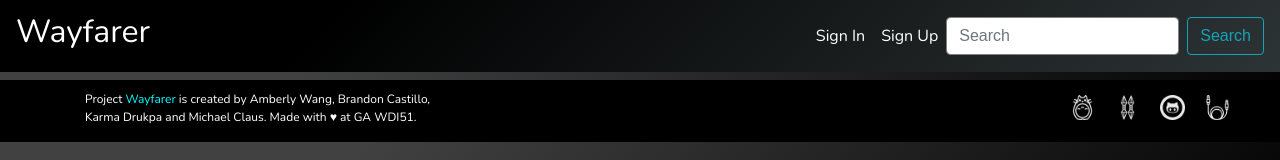
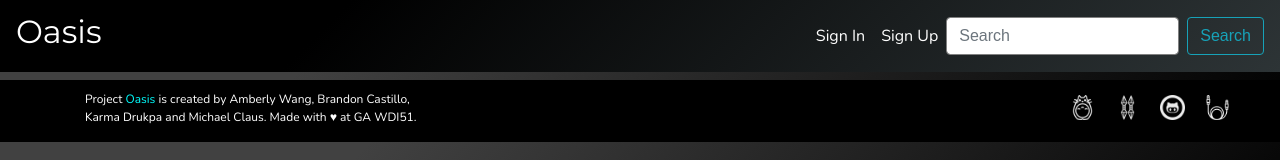
Before and after one commit to brandonmcastillo/Oasis-FrontEnd, a React (Create React App) app: page /Post in a window 1280 px wide. Shown: the top 160 px of the page. Built offline with nearby package versions, Linux system fonts and the light colour scheme.

Commit message:
Changed App name to Oasis

```diff
--- a/public/index.html
+++ b/public/index.html
@@ -33,7 +33,7 @@
       Learn how to configure a non-root public URL by running `npm run build`.
     -->
 
-  <title>Wayfarer By MKBA</title>
+  <title>Oasis - Your Travel App</title>
 </head>
 
 <body>
--- a/src/components/Footer/Footer.js
+++ b/src/components/Footer/Footer.js
@@ -13,7 +13,7 @@ class Footer extends Component {
           <Row>
             <Col xs={6} sm={6} md={4}>
               <div>
-                <p className="footer-text">Project <span className="titleName">Wayfarer</span> is created by Amberly Wang, Brandon Castillo, Karma Drukpa and Michael Claus. Made with &hearts; at GA WDI51.  </p>
+                <p className="footer-text">Project <span className="titleName">Oasis</span> is created by Amberly Wang, Brandon Castillo, Karma Drukpa and Michael Claus. Made with &hearts; at GA WDI51.  </p>
             </div>
             </Col>
             <Col xs={6} sm={6} md={8}>
--- a/src/components/Home/Info.js
+++ b/src/components/Home/Info.js
@@ -7,12 +7,12 @@ class Info extends Component {
       <div>
         <Container>
           <h3>Our Mission</h3>
-          <p>Wayfarer is a travel community where you can post and see what others are saying about their favorite locations around the world. Get insights from locals or experienced travelers about the best places to eat, shop, or sight see. Whether you are traveling someplace new or returning to a favorite destination, Wayfarer is here for you to post, share, and learn.</p>
-          <p>To begin using Wayfarer, sign up for a free account and browse the cities list.</p>
+          <p>Oasis is a travel community where you can post and see what others are saying about their favorite locations around the world. Get insights from locals or experienced travelers about the best places to eat, shop, or sight see. Whether you are traveling someplace new or returning to a favorite destination, Wayfarer is here for you to post, share, and learn.</p>
+          <p>To begin using Oasis, sign up for a free account and browse the cities list.</p>
         </Container>
         <Container className="info-section">
           <Row>
-            <h3>What do our favorite customers think about Wayfarer?</h3>
+            <h3>What do our favorite customers think about Oasis?</h3>
           </Row>
           <Row>
             <Col sm={12} md={4}>
--- a/src/components/NavBar/NavBar.css
+++ b/src/components/NavBar/NavBar.css
@@ -1,4 +1,4 @@
-h2 {
+.our-title{
   font-family: "Montserrat", sans-serif;
   color: white;
 }
--- a/src/components/NavBar/NavBar.js
+++ b/src/components/NavBar/NavBar.js
@@ -170,7 +170,7 @@ class NavBar extends Component {
         <Container>
         <Navbar className="Nav" expand="lg" fixed="top">
           <Navbar.Brand href="/">
-            <h2>Wayfarer</h2>
+            <h2 className="our-title">Oasis</h2>
           </Navbar.Brand>
           <Navbar.Toggle aria-controls="basic-navbar-nav" />
           <Navbar.Collapse id="basic-navbar-nav">
```
